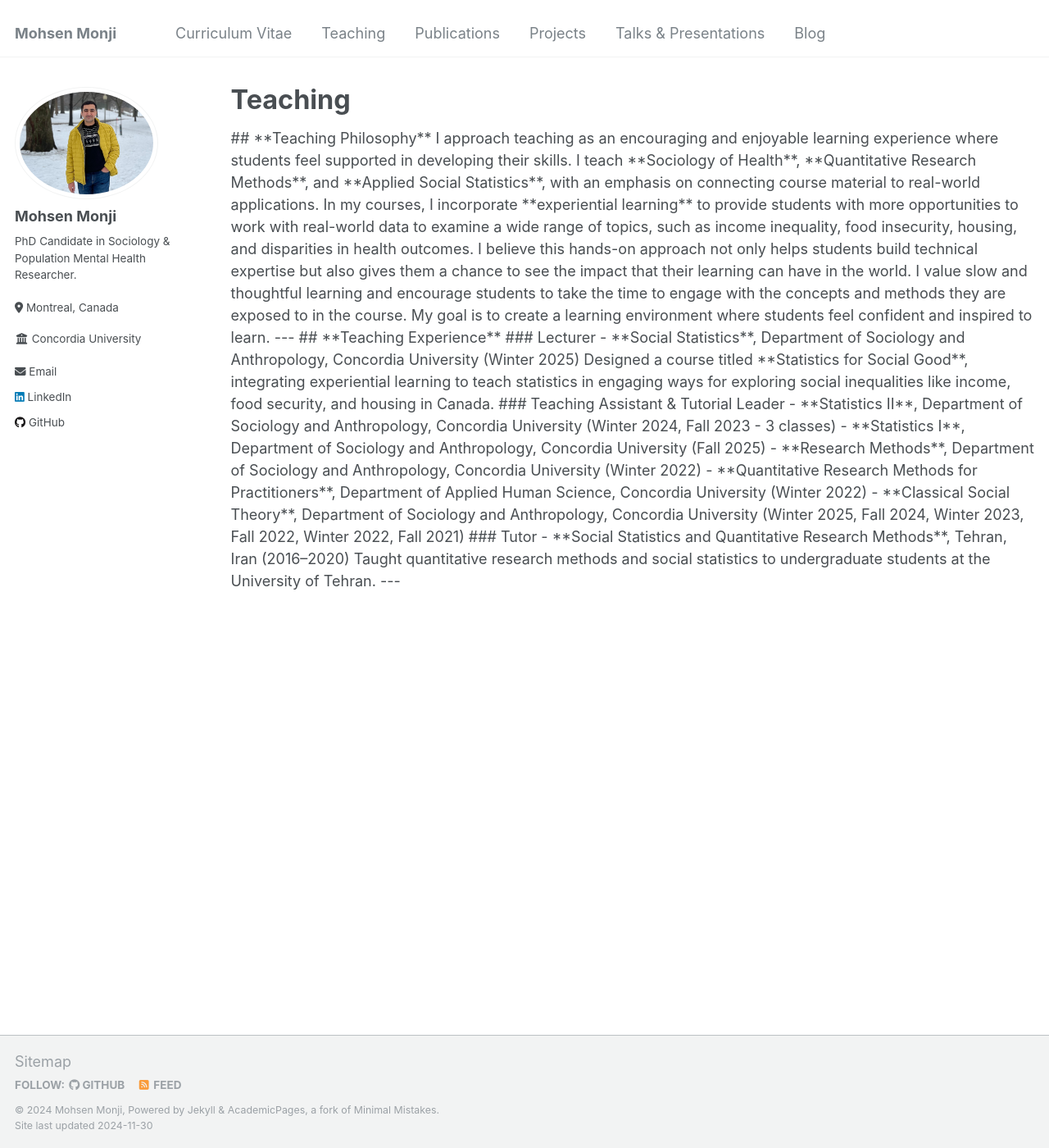
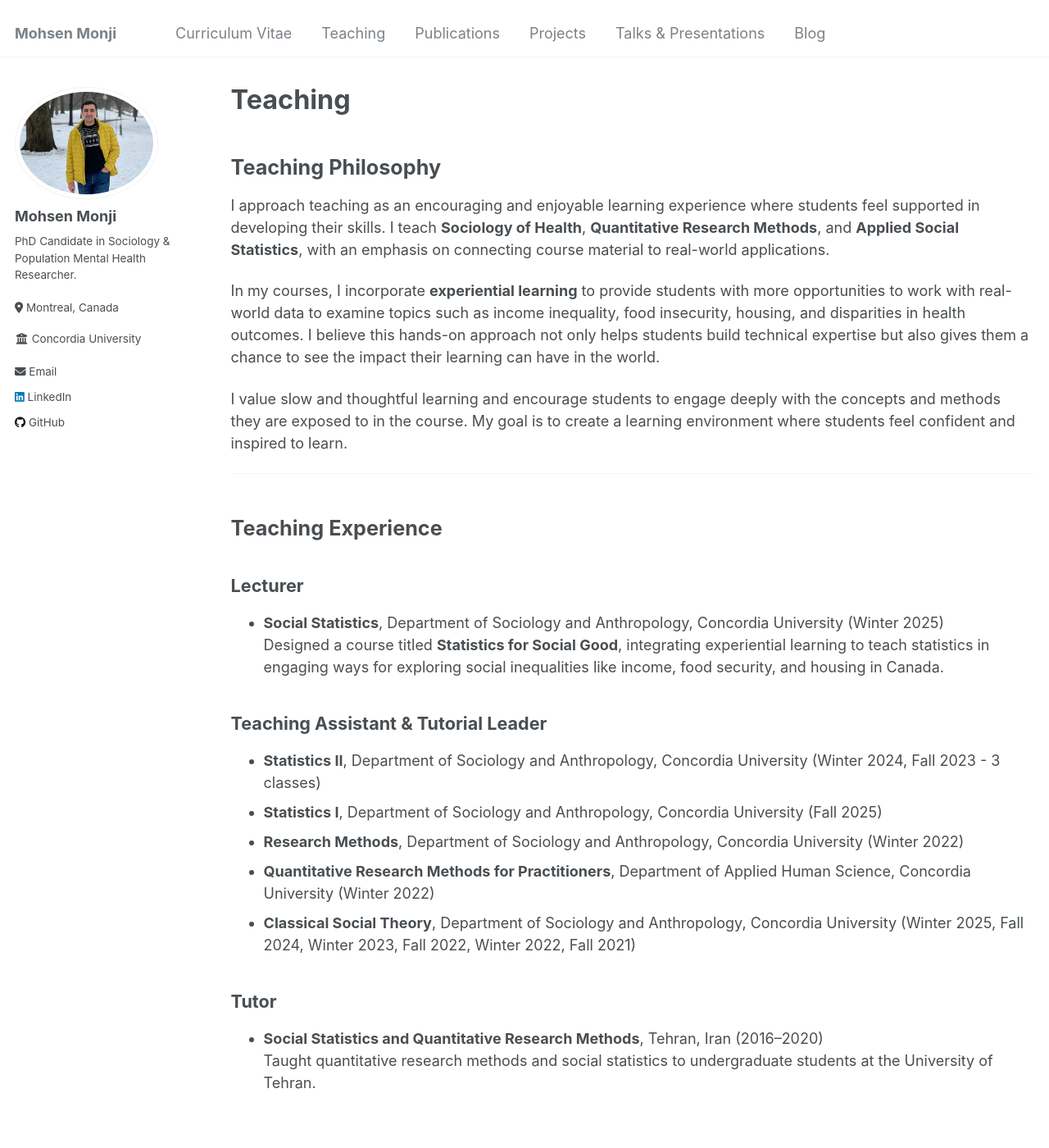
Before and after one commit to Mohsnmonji/mohsnmonji.github.io, a Jekyll site: the page built from _pages/teaching.html, in a window 1280 px wide and 1400 px high. Shown: the whole window at 82% size. Built offline with Jekyll 4.4.1, drawn with Linux system fonts in a browser that asks for light colours.

Commit message:
Update teaching.html

```diff
--- a/_pages/teaching.html
+++ b/_pages/teaching.html
@@ -5,31 +5,34 @@ permalink: /teaching/
 author_profile: true
 ---
 
-## **Teaching Philosophy**
+<h2>Teaching Philosophy</h2>
+<p>I approach teaching as an encouraging and enjoyable learning experience where students feel supported in developing their skills. I teach <strong>Sociology of Health</strong>, <strong>Quantitative Research Methods</strong>, and <strong>Applied Social Statistics</strong>, with an emphasis on connecting course material to real-world applications.</p>
 
-I approach teaching as an encouraging and enjoyable learning experience where students feel supported in developing their skills. I teach **Sociology of Health**, **Quantitative Research Methods**, and **Applied Social Statistics**, with an emphasis on connecting course material to real-world applications.
+<p>In my courses, I incorporate <strong>experiential learning</strong> to provide students with more opportunities to work with real-world data to examine topics such as income inequality, food insecurity, housing, and disparities in health outcomes. I believe this hands-on approach not only helps students build technical expertise but also gives them a chance to see the impact their learning can have in the world.</p>
 
-In my courses, I incorporate **experiential learning** to provide students with more opportunities to work with real-world data to examine a wide range of topics, such as income inequality, food insecurity, housing, and disparities in health outcomes. I believe this hands-on approach not only helps students build technical expertise but also gives them a chance to see the impact that their learning can have in the world.
+<p>I value slow and thoughtful learning and encourage students to engage deeply with the concepts and methods they are exposed to in the course. My goal is to create a learning environment where students feel confident and inspired to learn.</p>
 
-I value slow and thoughtful learning and encourage students to take the time to engage with the concepts and methods they are exposed to in the course. My goal is to create a learning environment where students feel confident and inspired to learn.
+<hr>
 
----
+<h2>Teaching Experience</h2>
 
-## **Teaching Experience**
+<h3>Lecturer</h3>
+<ul>
+  <li><strong>Social Statistics</strong>, Department of Sociology and Anthropology, Concordia University (Winter 2025)<br>
+  Designed a course titled <strong>Statistics for Social Good</strong>, integrating experiential learning to teach statistics in engaging ways for exploring social inequalities like income, food security, and housing in Canada.</li>
+</ul>
 
-### Lecturer
-- **Social Statistics**, Department of Sociology and Anthropology, Concordia University (Winter 2025)
-  Designed a course titled **Statistics for Social Good**, integrating experiential learning to teach statistics in engaging ways for exploring social inequalities like income, food security, and housing in Canada.
+<h3>Teaching Assistant & Tutorial Leader</h3>
+<ul>
+  <li><strong>Statistics II</strong>, Department of Sociology and Anthropology, Concordia University (Winter 2024, Fall 2023 - 3 classes)</li>
+  <li><strong>Statistics I</strong>, Department of Sociology and Anthropology, Concordia University (Fall 2025)</li>
+  <li><strong>Research Methods</strong>, Department of Sociology and Anthropology, Concordia University (Winter 2022)</li>
+  <li><strong>Quantitative Research Methods for Practitioners</strong>, Department of Applied Human Science, Concordia University (Winter 2022)</li>
+  <li><strong>Classical Social Theory</strong>, Department of Sociology and Anthropology, Concordia University (Winter 2025, Fall 2024, Winter 2023, Fall 2022, Winter 2022, Fall 2021)</li>
+</ul>
 
-### Teaching Assistant & Tutorial Leader
-- **Statistics II**, Department of Sociology and Anthropology, Concordia University (Winter 2024, Fall 2023 - 3 classes)
-- **Statistics I**, Department of Sociology and Anthropology, Concordia University (Fall 2025)
-- **Research Methods**, Department of Sociology and Anthropology, Concordia University (Winter 2022)
-- **Quantitative Research Methods for Practitioners**, Department of Applied Human Science, Concordia University (Winter 2022)
-- **Classical Social Theory**, Department of Sociology and Anthropology, Concordia University (Winter 2025, Fall 2024, Winter 2023, Fall 2022, Winter 2022, Fall 2021)
-
-### Tutor
-- **Social Statistics and Quantitative Research Methods**, Tehran, Iran (2016–2020)
-  Taught quantitative research methods and social statistics to undergraduate students at the University of Tehran.
-
----
+<h3>Tutor</h3>
+<ul>
+  <li><strong>Social Statistics and Quantitative Research Methods</strong>, Tehran, Iran (2016–2020)<br>
+  Taught quantitative research methods and social statistics to undergraduate students at the University of Tehran.</li>
+</ul>
```
